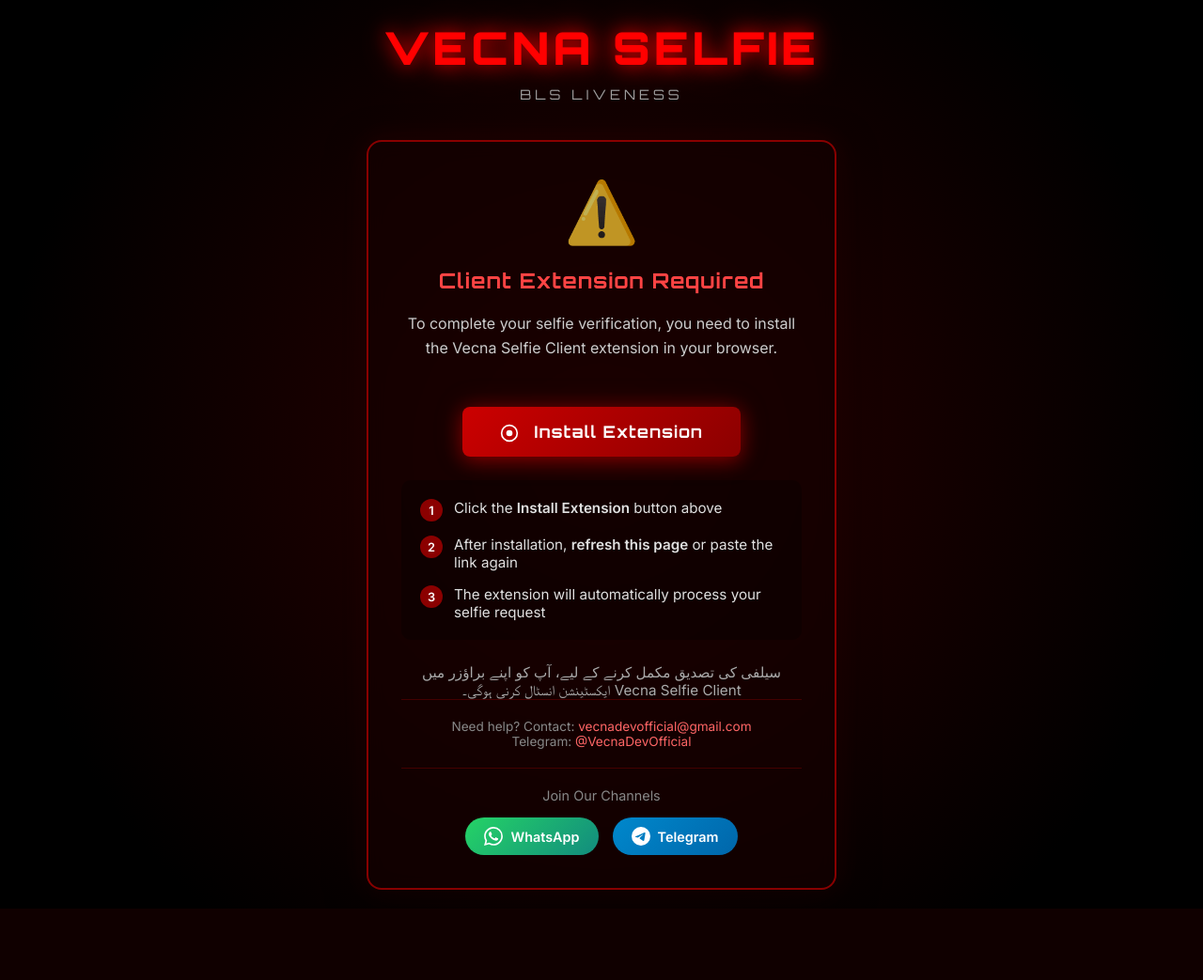
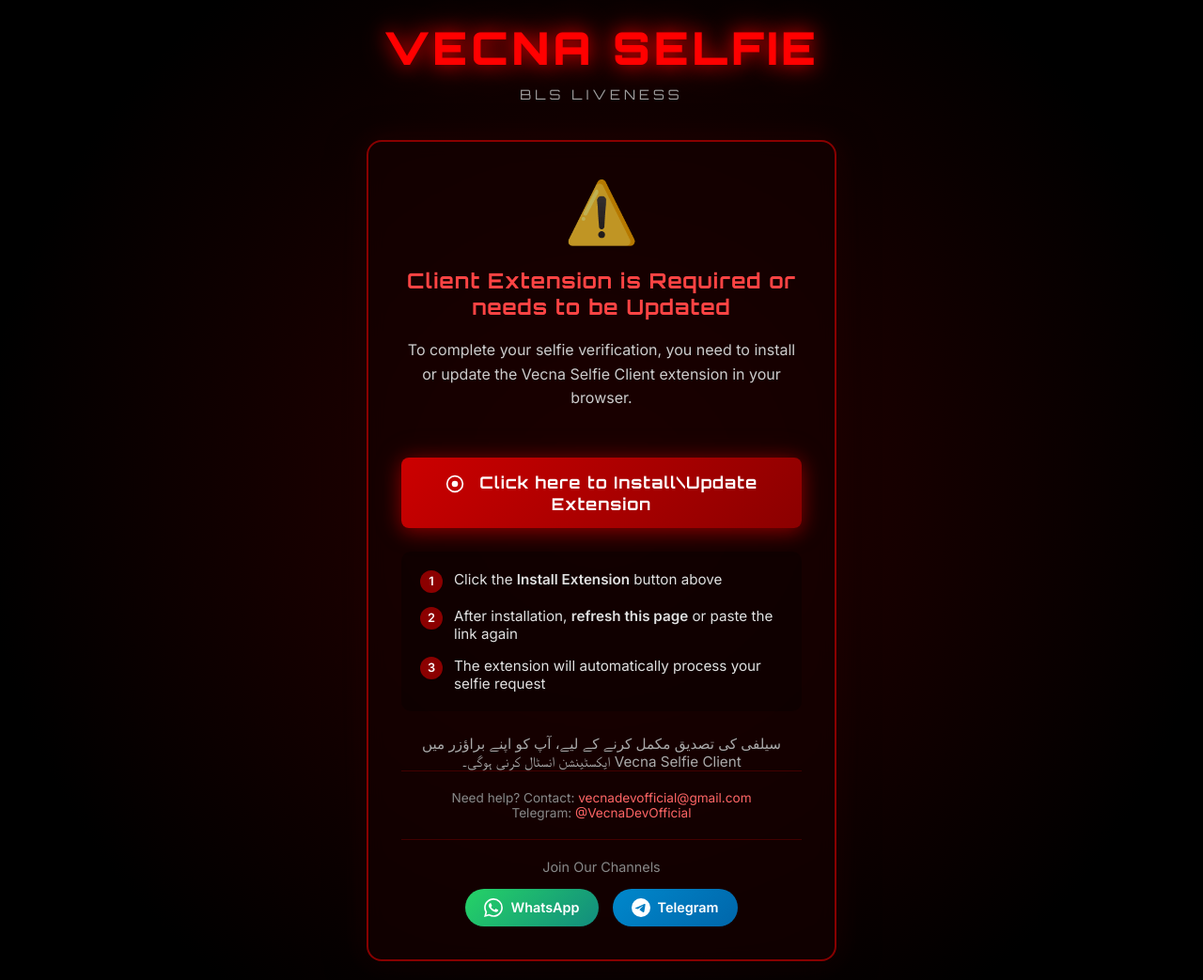
Before and after one commit to usamas9plus/vencaselfie, a Flask app: page /selfie/ in a window 1280 px wide. Shown: the whole page at 94% size. Before the commit the page ends 967 px from the top, so only its background shows below. Run offline with Flask 3, Linux system fonts and the light colour scheme.

Commit message:
Clarify client extension requirement message
Updated the message to clarify that the client extension is required or needs to be updated.

```diff
--- a/templates/selfie.html
+++ b/templates/selfie.html
@@ -18,10 +18,10 @@
 
         <div class="message-box">
             <div class="warning-icon">⚠️</div>
-            <h2 class="title">Client Extension Required</h2>
+            <h2 class="title">Client Extension is Required or needs to be Updated</h2>
 
             <p class="description">
-                To complete your selfie verification, you need to install the Vecna Selfie Client extension in your
+                To complete your selfie verification, you need to install or update the Vecna Selfie Client extension in your
                 browser.
             </p>
 
@@ -31,7 +31,7 @@
                     <circle cx="12" cy="12" r="10" fill="none" stroke="currentColor" stroke-width="2" />
                     <circle cx="12" cy="12" r="4" fill="currentColor" />
                 </svg>
-                Install Extension
+                Click here to Install\Update Extension
             </a>
 
             <div class="steps">
```
